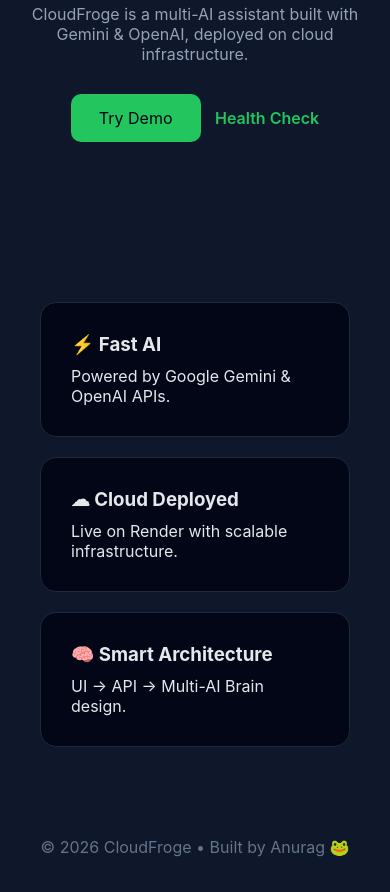
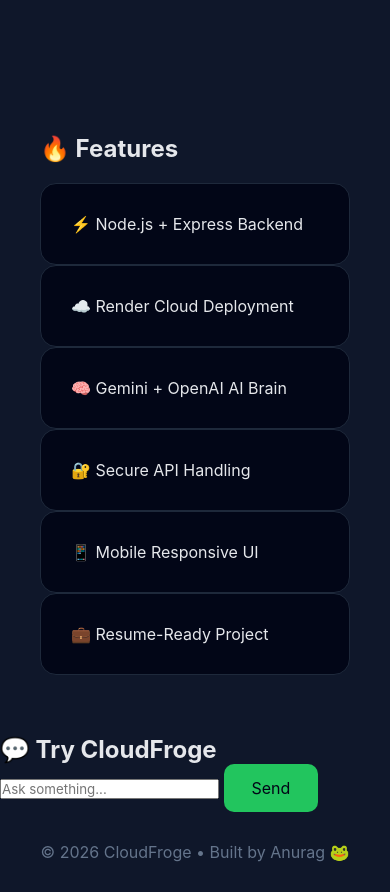
Before and after one commit to aairagalaxystudio/cloudfroge, a website: page public/index.html in a window 390 px wide. Shown: the part 353-1245 px from the top of the page. Drawn offline with Linux system fonts and the light colour scheme.

Commit message:
feat: CloudFroge modern UI + chat infrastructure
Added modern responsive landing page, chat UI, and Express static serving.
Prepared architecture for Gemini and multi-AI integration.

```diff
--- a/public/index.html
+++ b/public/index.html
@@ -2,48 +2,46 @@
 <html lang="en">
 <head>
   <meta charset="UTF-8" />
-  <meta name="viewport" content="width=device-width, initial-scale=1.0" />
-  <title>CloudFroge 🐸 | AI Assistant</title>
+  <meta name="viewport" content="width=device-width, initial-scale=1.0"/>
+  <title>CloudFroge 🐸</title>
   <link rel="stylesheet" href="style.css" />
 </head>
 <body>
 
-  <!-- NAVBAR -->
-  <nav class="navbar">
+  <header class="navbar">
     <div class="logo">🐸 CloudFroge</div>
-    <a href="https://github.com/airagalaxystudio/cloudfroge-" target="_blank">GitHub</a>
-  </nav>
+    <nav>
+      <a href="#features">Features</a>
+      <a href="#chat">Chat</a>
+      <a href="#deploy">Deploy</a>
+    </nav>
+  </header>
 
-  <!-- HERO -->
   <section class="hero">
-    <h1>Your AI, Powered by the Cloud</h1>
-    <p>CloudFroge is a multi-AI assistant built with Gemini & OpenAI, deployed on cloud infrastructure.</p>
+    <h1>CloudFroge</h1>
+    <p>Cloud-deployed AI assistant powered by Gemini & OpenAI</p>
+    <button onclick="scrollToChat()">Start Chatting</button>
+  </section>
 
-    <div class="actions">
-      <button onclick="alert('Chat UI coming soon 🚀')">Try Demo</button>
-      <a class="secondary" href="/health">Health Check</a>
+  <section id="features" class="features">
+    <h2>🔥 Features</h2>
+    <div class="grid">
+      <div class="card">⚡ Node.js + Express Backend</div>
+      <div class="card">☁️ Render Cloud Deployment</div>
+      <div class="card">🧠 Gemini + OpenAI AI Brain</div>
+      <div class="card">🔐 Secure API Handling</div>
+      <div class="card">📱 Mobile Responsive UI</div>
+      <div class="card">💼 Resume-Ready Project</div>
     </div>
   </section>
 
-  <!-- FEATURES -->
-  <section class="features">
-    <div class="card">
-      <h3>⚡ Fast AI</h3>
-      <p>Powered by Google Gemini & OpenAI APIs.</p>
-    </div>
-
-    <div class="card">
-      <h3>☁ Cloud Deployed</h3>
-      <p>Live on Render with scalable infrastructure.</p>
-    </div>
-
-    <div class="card">
-      <h3>🧠 Smart Architecture</h3>
-      <p>UI → API → Multi-AI Brain design.</p>
-    </div>
+  <section id="chat" class="chat">
+    <h2>💬 Try CloudFroge</h2>
+    <input id="message" placeholder="Ask something..." />
+    <button onclick="sendMessage()">Send</button>
+    <pre id="response"></pre>
   </section>
 
-  <!-- FOOTER -->
   <footer>
     <p>© 2026 CloudFroge • Built by Anurag 🐸</p>
   </footer>
```
